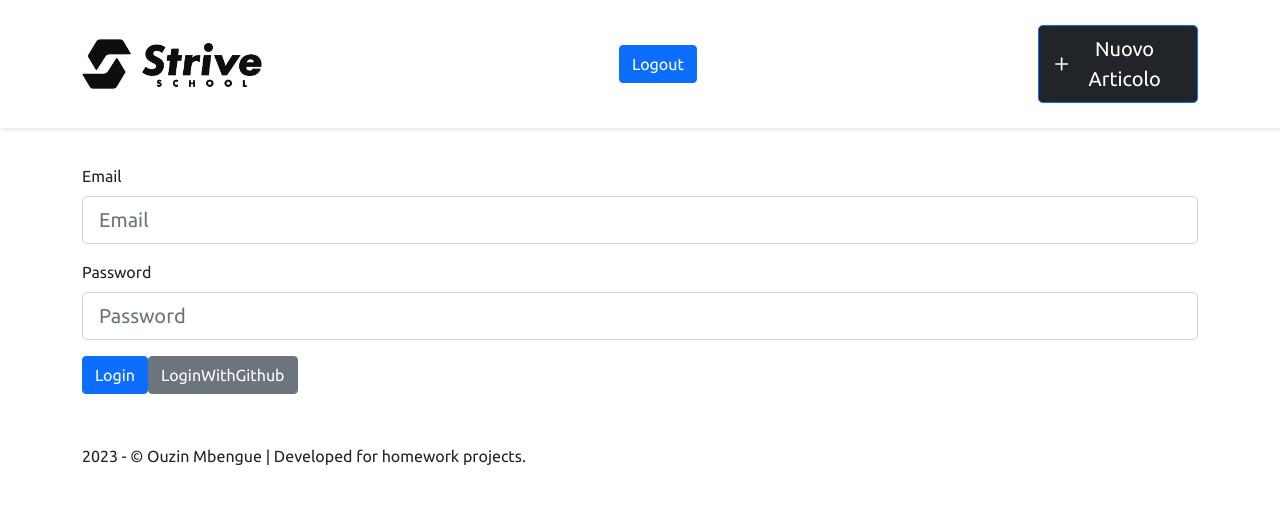
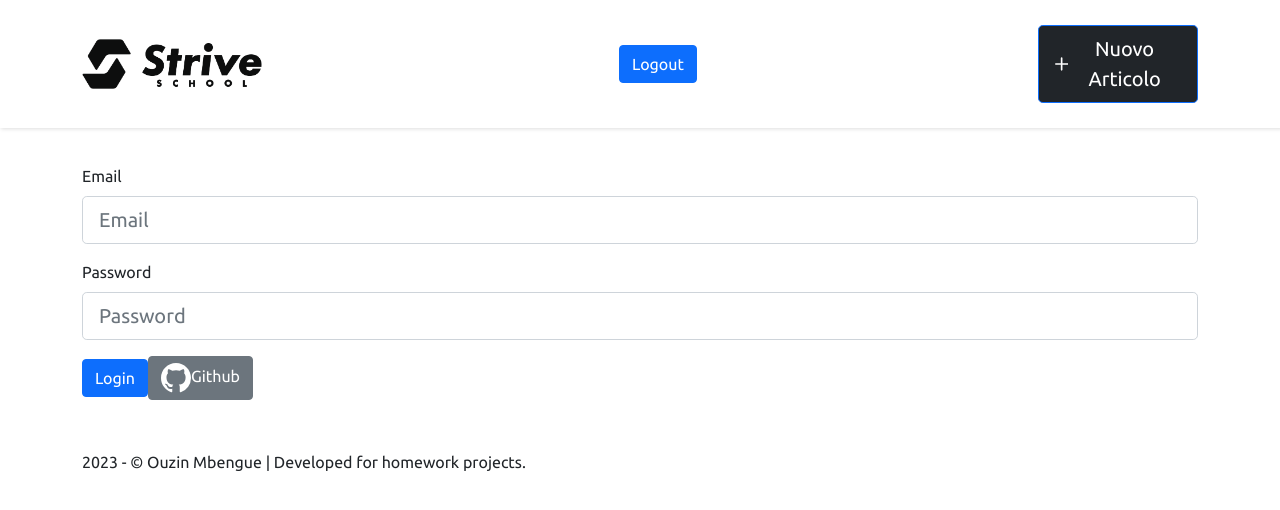
Before and after one commit to STjava05/frontend-blog, a React (Create React App) app: page / in a window 1280 px wide. Shown: the top 510 px of the page. Built offline with nearby package versions, Linux system fonts and the light colour scheme.

Commit message:
aggunti file not found

```diff
--- a/src/components/login.jsx
+++ b/src/components/login.jsx
@@ -2,6 +2,7 @@ import { useState } from "react";
 import { Button, Container, Form } from "react-bootstrap";
 import { useDispatch } from "react-redux";
 import { postLogin } from "../reducers/apiSlice";
+import { BsGithub } from "react-icons/bs";
 
 
 
@@ -41,7 +42,7 @@ const Login = () => {
                 </Form.Group>
                 <Button variant="primary" type="submit" className="mt-3">Login</Button>
                 <Button onClick={handleLoginWithGithub}
-            variant="secondary" type="submit" className=" mt-3 ">LoginWithGithub</Button>
+            variant="secondary" type="submit" className=" mt-3 "> <BsGithub size={30} />Github</Button>
 
             </Form>
 
```
